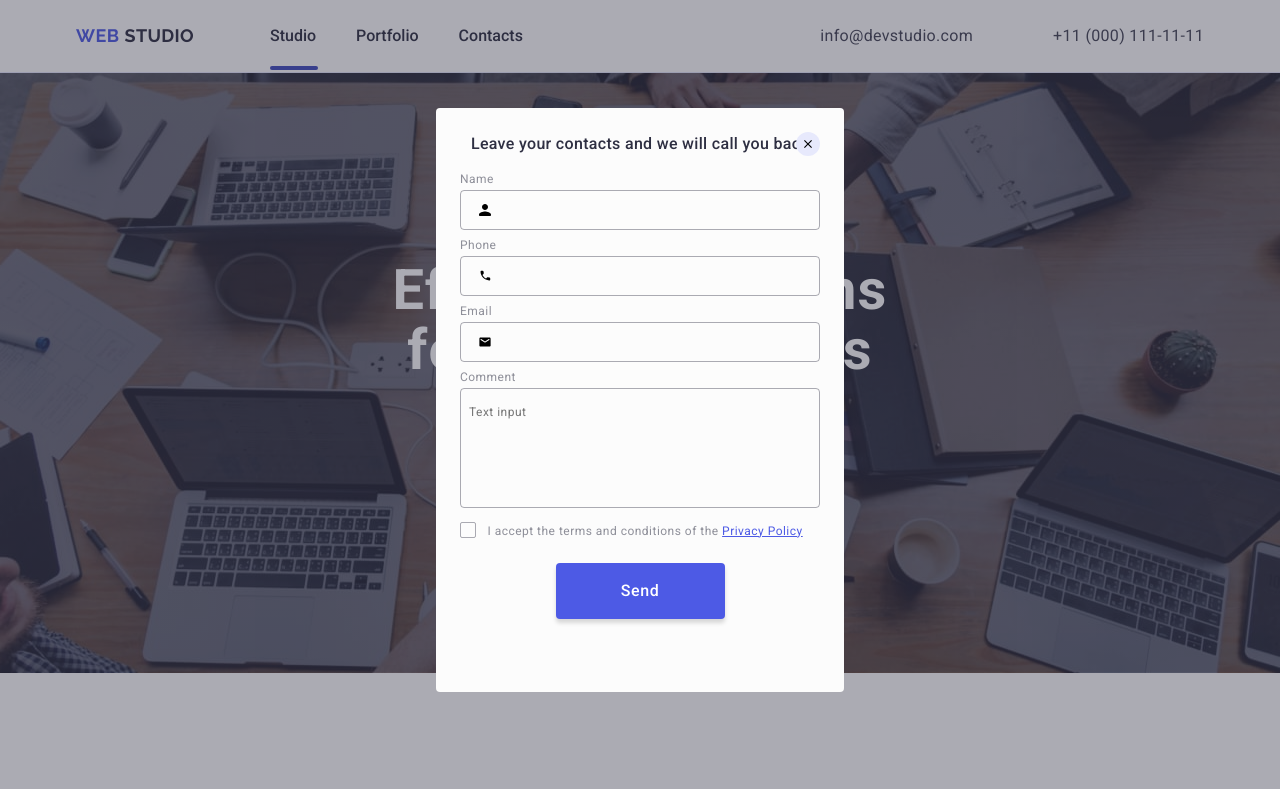
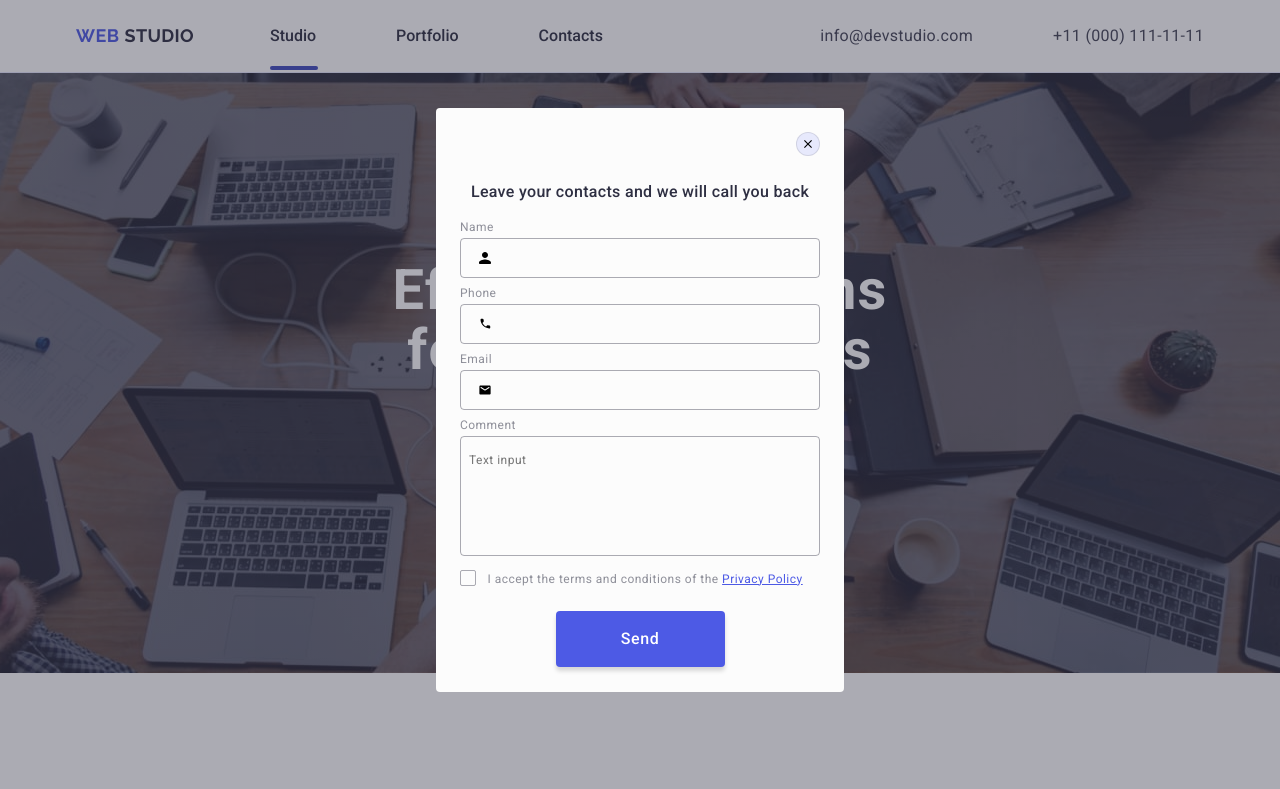
Before and after one commit to balakun/goit-markup-hw-05, a plain HTML site: page index.html in a window 1280 px wide. Shown: the top 789 px of the page. Drawn offline with nearby package versions, Linux system fonts and the light colour scheme.

Commit message:
4.12-1
виправив  перші помилки модалки і кнопки

```diff
--- a/css/styles.css
+++ b/css/styles.css
@@ -86,7 +86,7 @@ section {
   display: flex;
   justify-content: space-between;
   /* width: 261px; */
-  column-gap: 40;
+  column-gap: 40px;
   /* padding-top: 24px;
 padding-bottom: 24px; */
   align-items: center;
@@ -165,7 +165,7 @@ padding-bottom: 24px; */
   line-height: 1.5;
   letter-spacing: 0.02em;
   display: flex;
-  gap: 40;
+  gap: 40px;
   /* padding-top: 24px;
   padding-bottom: 24px; */
   margin-left: auto;
@@ -680,19 +680,26 @@ padding-bottom: 24px; */
 /* <!-- =============================MODAL WINDOW============================ --> */
 
 .modal-window {
+
   position: absolute;
   top: 50%;
   left: 50%;
   transform: translate(-50%, -50%);
   width: 408px;
-  height: 584px;
+  min-height: 584px;
   border-radius: 4px;
   background-color: #fcfcfc;
   padding: 24px;
+  padding-top: 72px;
+  box-shadow: зі значенням 0px 1px 1px rgba(0, 0, 0, 0.14), 0px 1px 3px rgba(0, 0, 0, 0.12), 0px 2px 1px rgba(0, 0, 0, 0.2);
+  transition: transform 250ms cubic-bezier(0.4, 0, 0.2, 1);
 }
 
 .close-btn-svg {
   position: absolute;
+  display: flex;
+  align-items: center;
+  justify-content: center;
   top: 24px;
   right: 24px;
   width: 24px;
@@ -701,10 +708,9 @@ padding-bottom: 24px; */
   background-color: #e7e9fc;
   border: none;
   border-radius: 50%;
+   border: 1px solid rgba(0, 0, 0, 0.1);
   line-height: 0;
-  transition: fill 250ms cubic-bezier(0.4, 0, 0.2, 1),
-    background-color 250ms cubic-bezier(0.4, 0, 0.2, 1);
-  /* border-color: gba(0, 0, 0, 0.1); */
+  transition: background-color 250ms cubic-bezier(0.4, 0, 0.2, 1), border 250ms cubic-bezier(0.4, 0, 0.2, 1);
   margin-bottom: 24px;
 }
 
--- a/index.html
+++ b/index.html
@@ -547,7 +547,7 @@
     <!-- ==============================BACKDROP============================ -->
     <div class="backdrop is-open">
       <div class="modal-window">
-        <button class="close-btn-svg">
+        <button type="button" class="close-btn-svg">
           <svg class="btn-close-svg-icon" width="8" height="8">
             <use href="./images/icons.svg#icon-close"></use>
           </svg>
@@ -594,7 +594,7 @@
                 class="order-form-input"
                 type="text"
                 id="user-email"
-                name="user-email"
+                name="user-mail"
                 required
               />
               <svg class="order-input-icon" width="18" height="18">
```
